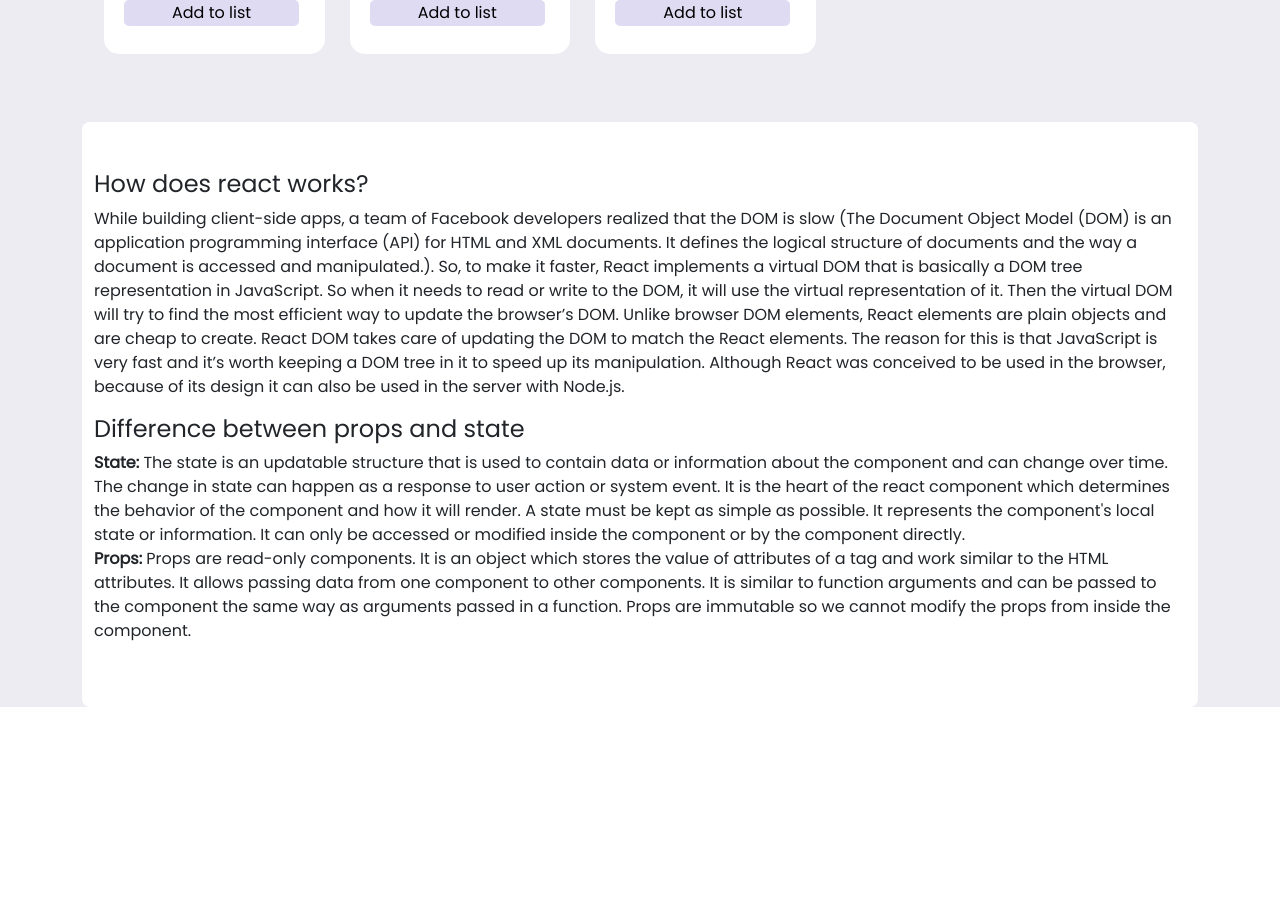
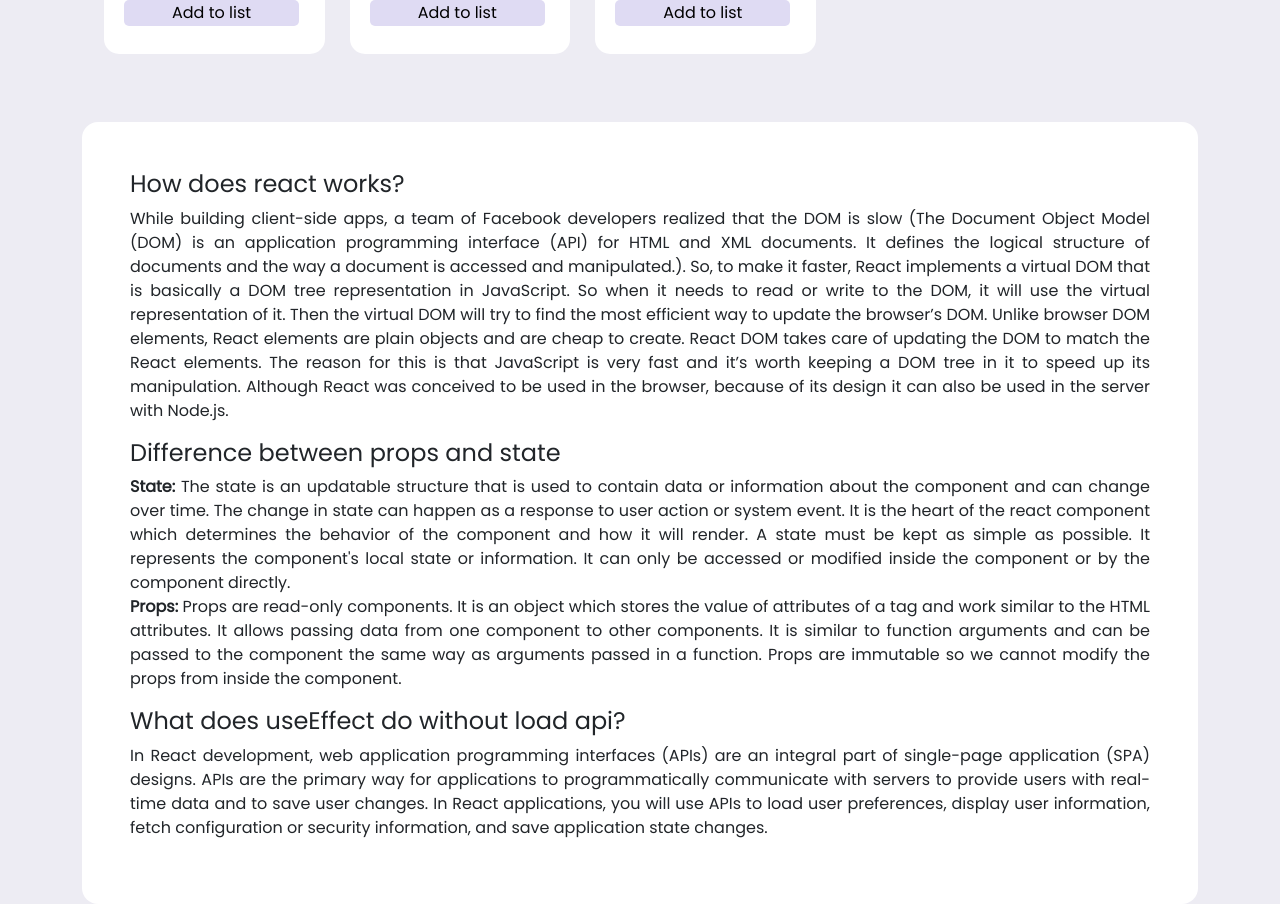
Before and after one commit to Shafayet-Hossain23/strength-center, a React (Create React App) app: page / in a window 1280 px wide. Shown: the part 900-1804 px from the top of the page. Before the commit the page ends 1655 px from the top, so only its background shows below. Built offline with nearby package versions, Linux system fonts and the light colour scheme.

Commit message:
question-all

```diff
--- /dev/null
+++ b/src/Component/Bonus-section/question.css
@@ -0,0 +1,3 @@
+.text-style {
+    text-align: justify;
+}
--- a/src/Component/Bonus-section/question.js
+++ b/src/Component/Bonus-section/question.js
@@ -1,8 +1,9 @@
 import React from 'react';
+import './question.css'
 
 const Question = () => {
     return (
-        <div className="bg-white  container my-5 pb-5 rounded-3">
+        <div className="text-style bg-white  container mt-5 pb-5 rounded-4 px-5">
             <div className="pt-5">
                 <h4>How does react works?</h4>
                 <p>While building client-side apps, a team of Facebook developers realized that the DOM is slow (The Document Object Model (DOM) is an application programming interface (API) for HTML and XML documents. It defines the logical structure of documents and the way a document is accessed and manipulated.). So, to make it faster, React implements a virtual DOM that is basically a DOM tree representation in JavaScript. So when it needs to read or write to the DOM, it will use the virtual representation of it. Then the virtual DOM will try to find the most efficient way to update the browser’s DOM.
@@ -17,6 +18,12 @@ const Question = () => {
                     <span className='fw-bold'>Props: </span>
                     Props are read-only components. It is an object which stores the value of attributes of a tag and work similar to the HTML attributes. It allows passing data from one component to other components. It is similar to function arguments and can be passed to the component the same way as arguments passed in a function. Props are immutable so we cannot modify the props from inside the component.</p>
             </div>
+            <div>
+                <h4>What does useEffect do without load api?</h4>
+                <p>
+                    In React development, web application programming interfaces (APIs) are an integral part of single-page application (SPA) designs. APIs are the primary way for applications to programmatically communicate with servers to provide users with real-time data and to save user changes. In React applications, you will use APIs to load user preferences, display user information, fetch configuration or security information, and save application state changes.
+                </p>
+            </div>
 
         </div>
     );
```
